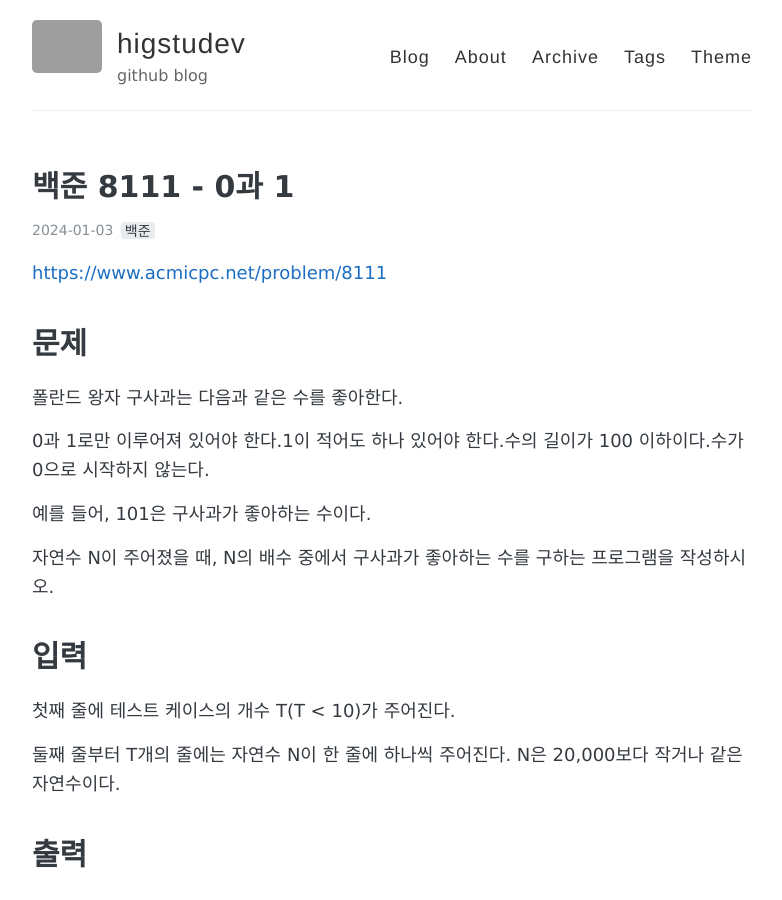
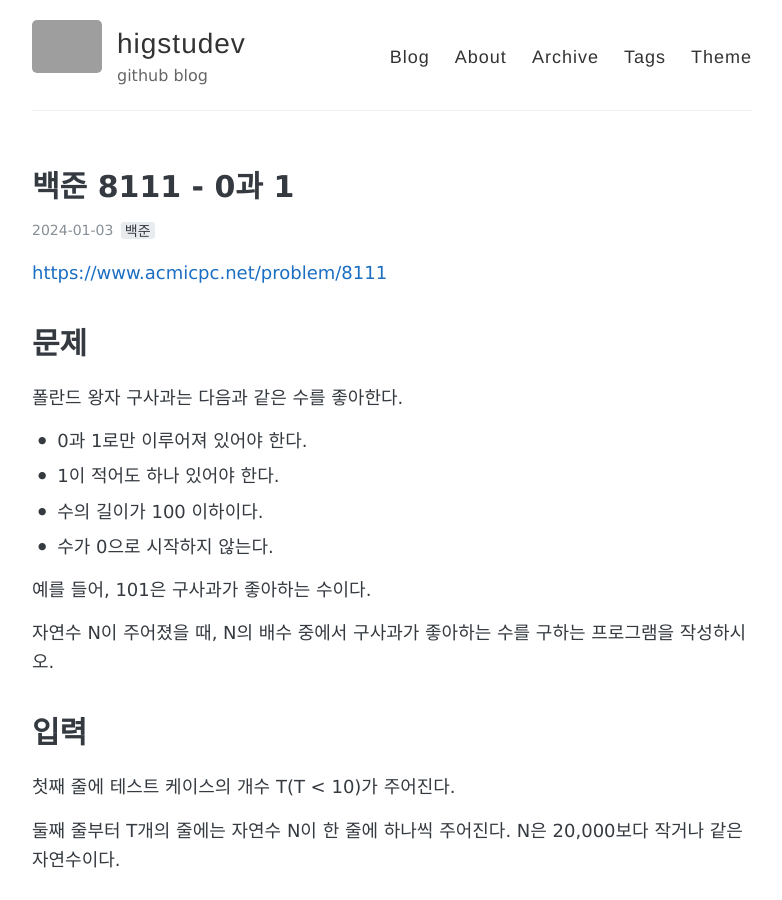
Before and after one commit to higstudev/higstudev.github.io, a Jekyll site: the page built from _posts/2024-01-03-BOJ8111.md, in a window 1280 px wide and 900 px high. Shown: the whole window, without its empty margins (248-1030 px from the left). Built offline with Jekyll 4.4.1, drawn with Linux system fonts in a browser that asks for light colours; formulas are drawn with MathJax 3; grey boxes are pictures that could not be loaded.

Commit message:
Update 2024-01-03-BOJ8111.md

```diff
--- a/_posts/2024-01-03-BOJ8111.md
+++ b/_posts/2024-01-03-BOJ8111.md
@@ -12,7 +12,10 @@ permalink: /BOJ8111/
 
 폴란드 왕자 구사과는 다음과 같은 수를 좋아한다.
 
-0과 1로만 이루어져 있어야 한다.1이 적어도 하나 있어야 한다.수의 길이가 100 이하이다.수가 0으로 시작하지 않는다.
+- 0과 1로만 이루어져 있어야 한다.
+- 1이 적어도 하나 있어야 한다.
+- 수의 길이가 100 이하이다.
+- 수가 0으로 시작하지 않는다.
 
 예를 들어, 101은 구사과가 좋아하는 수이다.
 
```
